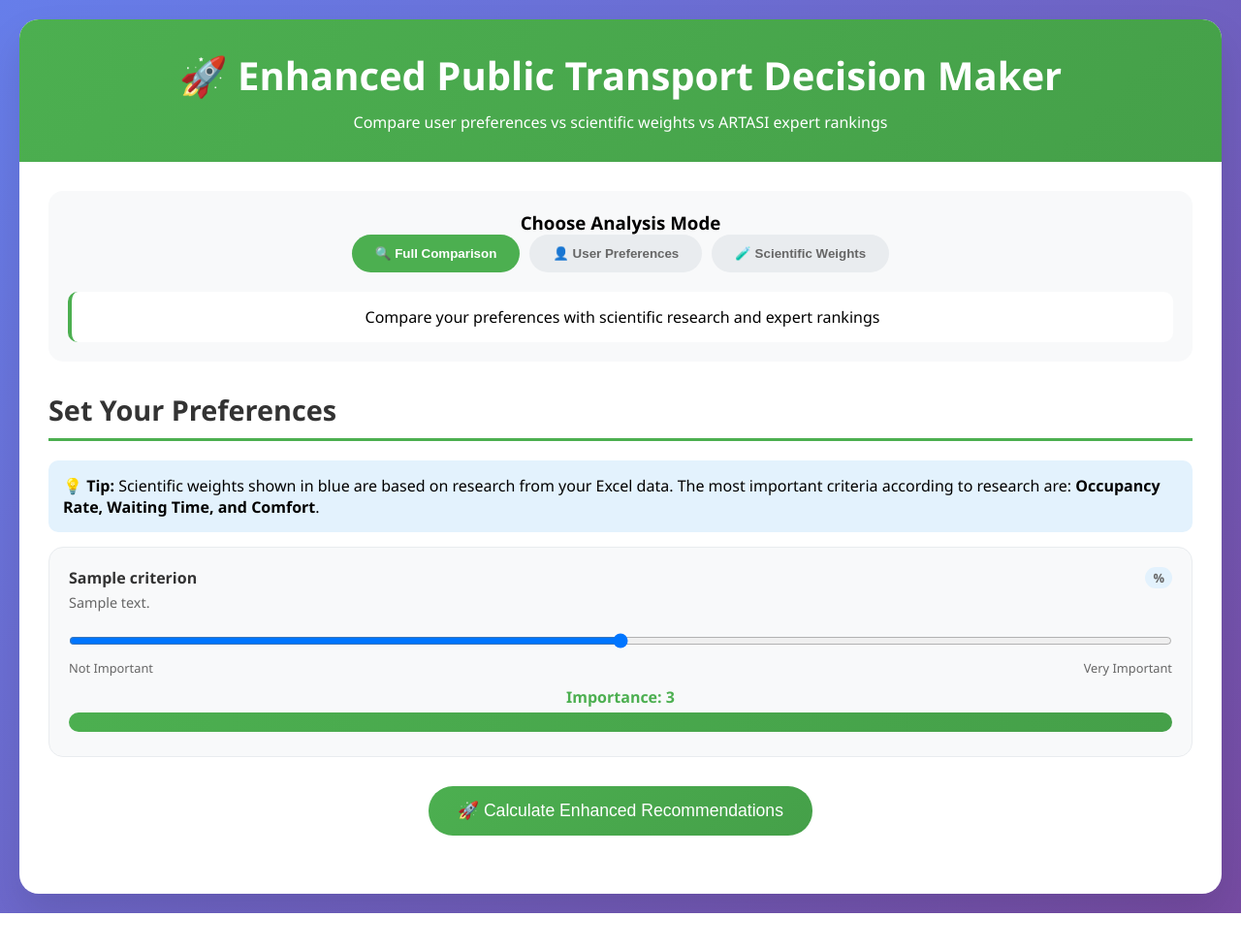
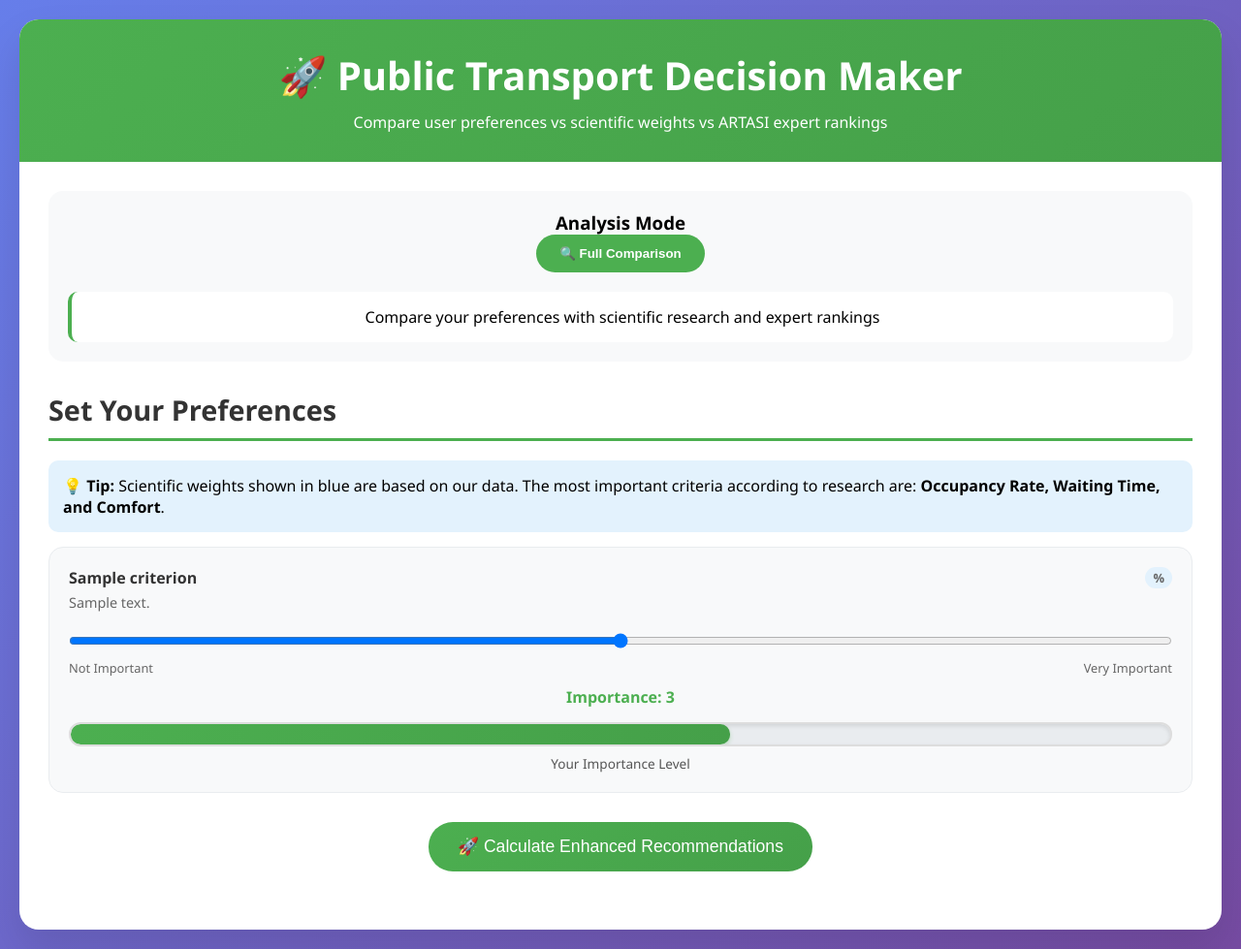
Before and after one commit to codevex01/decisionmaking, a Flask app: template templates/index_enhanced.html in a window 1280 px wide. Shown: the whole page at 97% size. Before the commit the page ends 942 px from the top, so only its background shows below. Run offline with Flask 3, Linux system fonts and the light colour scheme; the template is opened without the code that fills it: most values are stand-ins (such as "Sample title", 1, 10 or a date in 2020).

Commit message:
buglar düzeltildi

```diff
--- a/templates/index_enhanced.html
+++ b/templates/index_enhanced.html
@@ -62,19 +62,11 @@
             padding: 12px 24px;
             border: none;
             border-radius: 25px;
-            cursor: pointer;
+            cursor: default;
             transition: all 0.3s;
             font-weight: bold;
-        }
-
-        .mode-tab.active {
             background: #4CAF50;
             color: white;
-        }
-
-        .mode-tab:not(.active) {
-            background: #e9ecef;
-            color: #666;
         }
 
         .mode-explanation {
@@ -176,6 +168,36 @@
             margin-top: 10px;
             font-weight: bold;
             color: #4CAF50;
+        }
+
+        .importance-bar-container {
+            margin-top: 15px;
+        }
+
+        .importance-bar {
+            background: #e9ecef;
+            height: 25px;
+            border-radius: 12px;
+            overflow: hidden;
+            margin: 8px 0;
+            border: 2px solid #ddd;
+            box-shadow: inset 0 2px 4px rgba(0,0,0,0.1);
+        }
+
+        .importance-fill {
+            height: 100%;
+            background: linear-gradient(90deg, #4CAF50, #45a049);
+            transition: width 0.4s ease-in-out;
+            border-radius: 10px;
+            box-shadow: 0 2px 4px rgba(76, 175, 80, 0.3);
+        }
+
+        .importance-text {
+            font-size: 0.85rem;
+            color: #555;
+            text-align: center;
+            margin-top: 5px;
+            font-weight: 500;
         }
 
         .calculate-btn {
@@ -347,20 +369,6 @@
             margin: 15px 0;
         }
 
-        .weight-bar {
-            background: #e9ecef;
-            height: 20px;
-            border-radius: 10px;
-            overflow: hidden;
-            margin: 5px 0;
-        }
-
-        .weight-fill {
-            height: 100%;
-            background: linear-gradient(90deg, #4CAF50, #45a049);
-            transition: width 0.3s;
-        }
-
         @media (max-width: 768px) {
             .header h1 {
                 font-size: 2rem;
@@ -383,17 +391,15 @@
 <body>
     <div class="container">
         <div class="header">
-            <h1>🚀 Enhanced Public Transport Decision Maker</h1>
+            <h1>🚀 Public Transport Decision Maker</h1>
             <p>Compare user preferences vs scientific weights vs ARTASI expert rankings</p>
         </div>
 
         <div class="content">
             <div class="mode-selector">
-                <h3>Choose Analysis Mode</h3>
+                <h3>Analysis Mode</h3>
                 <div class="mode-tabs">
                     <button class="mode-tab active" data-mode="comparison">🔍 Full Comparison</button>
-                    <button class="mode-tab" data-mode="user">👤 User Preferences</button>
-                    <button class="mode-tab" data-mode="scientific">🧪 Scientific Weights</button>
                 </div>
                 <div class="mode-explanation">
                     <span id="mode-text">Compare your preferences with scientific research and expert rankings</span>
@@ -403,7 +409,7 @@
             <div class="criteria-section">
                 <h2 class="section-title">Set Your Preferences</h2>
                 <div class="scientific-weights-info">
-                    <strong>💡 Tip:</strong> Scientific weights shown in blue are based on research from your Excel data.
+                    <strong>💡 Tip:</strong> Scientific weights shown in blue are based on our data.
                     The most important criteria according to research are: <strong>Occupancy Rate, Waiting Time, and Comfort</strong>.
                 </div>
 
@@ -429,8 +435,11 @@
                             </div>
                             <div class="current-value" id="{{ criterion }}_value">Importance: 3</div>
                         </div>
-                        <div class="weight-bar">
-                            <div class="weight-fill" style="width: {{ (scientific_weights[criterion] * 100 / 0.144) | round(1) }}%"></div>
+                        <div class="importance-bar-container">
+                            <div class="importance-bar">
+                                <div class="importance-fill" id="{{ criterion }}_bar" style="width: 60%;"></div>
+                            </div>
+                            <div class="importance-text">Your Importance Level</div>
                         </div>
                     </div>
                     {% endfor %}
@@ -521,6 +530,9 @@
 
         function updateValue(criterion, value) {
             document.getElementById(criterion + '_value').textContent = `Importance: ${value}`;
+            // Update the importance bar width (20% per level, from 20% to 100%)
+            const barWidth = (value * 20) + '%';
+            document.getElementById(criterion + '_bar').style.width = barWidth;
         }
 
         async function calculateRecommendations() {
```
